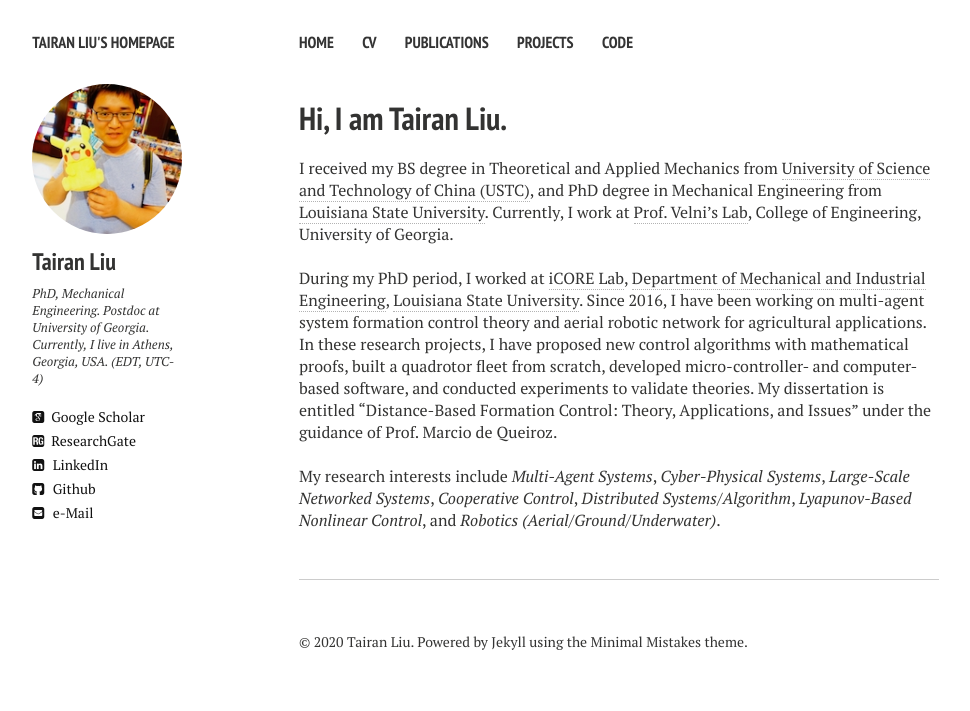
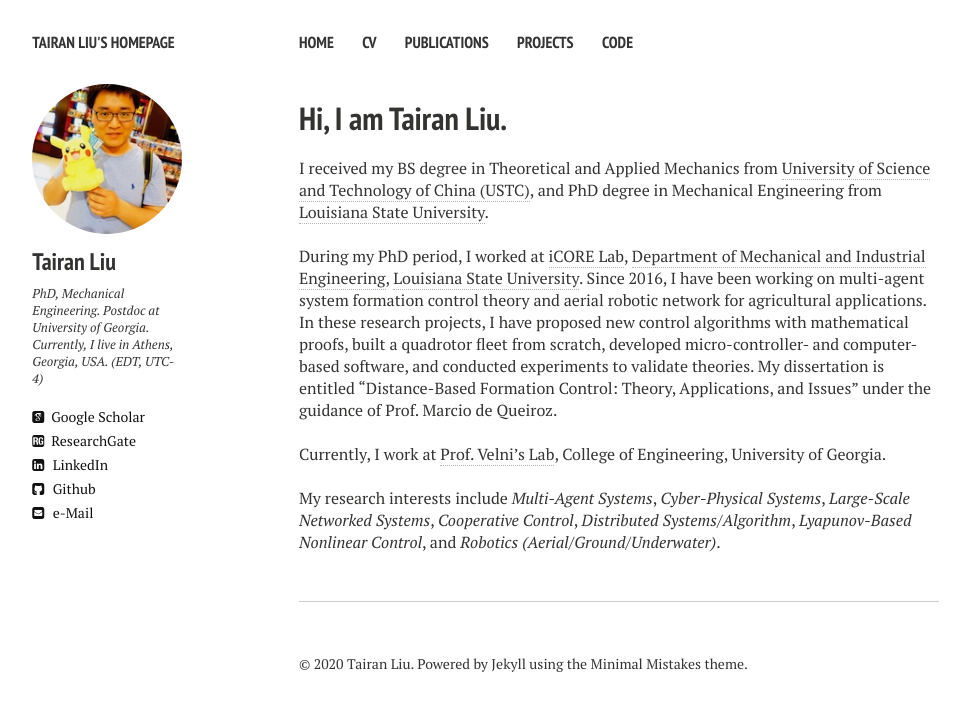
Before and after one commit to liutairan/liutairan.github.io, a Jekyll site: the page built from index.md, in a window 1280 px wide. Shown: the top 711 px of the page, without its empty margins (21-991 px from the left). Built offline with Jekyll 4.4.1, drawn with Linux system fonts in a browser that asks for light colours; nearby versions of some CDN libraries; comment, search, counter and statistics services are not loaded; some of the changed lines change nothing that is shown.

Commit message:
Update index.md

```diff
--- a/index.md
+++ b/index.md
@@ -7,7 +7,7 @@ tags: [Jekyll, theme, responsive, blog, template]
   feature: trees.jpg -->
 ---
 
-I received my BS degree in Theoretical and Applied Mechanics from <a href="http://en.ustc.edu.cn/" target="_blank">University of Science and Technology of China (USTC)</a>, and PhD degree in Mechanical Engineering from <a href="https://www.lsu.edu/" target="_blank">Louisiana State University</a>. Currently, I work at <a href="http://cscl.engr.uga.edu/" target="_blank">Prof. Velni's Lab</a>, College of Engineering, University of Georgia.
+I received my BS degree in Theoretical and Applied Mechanics from <a href="http://en.ustc.edu.cn/" target="_blank">University of Science and Technology of China (USTC)</a>, and PhD degree in Mechanical Engineering from <a href="https://www.lsu.edu/" target="_blank">Louisiana State University</a>.
 
 <!-- I work at <a href="https://icorelab.github.io" target="_blank">iCORE Lab</a>, which is a research group of the <a href="https://www.lsu.edu/eng/mie/" target="_blank">Department of Mechanical and Industrial Engineering</a>, <a href="https://www.lsu.edu/" target="_blank">Louisiana State University</a>. -->
 
@@ -15,6 +15,9 @@ I received my BS degree in Theoretical and Applied Mechanics from <a href="http:
 During my PhD period, I worked at <a href="https://icorelab.github.io" target="_blank">iCORE Lab</a>, <a href="https://www.lsu.edu/eng/mie/" target="_blank">Department of Mechanical and Industrial Engineering</a>, <a href="https://www.lsu.edu/" target="_blank">Louisiana State University</a>. Since 2016, I have been working on multi-agent system formation control theory and aerial robotic network for agricultural applications. In these research projects, I have proposed new control algorithms with mathematical proofs, built a quadrotor fleet from scratch, developed micro-controller- and computer-based software, and conducted experiments to validate theories. My dissertation is entitled “Distance-Based Formation Control: Theory, Applications, and Issues” under the guidance of Prof. Marcio de Queiroz.
 
 <br />
+Currently, I work at <a href="http://cscl.engr.uga.edu/" target="_blank">Prof. Velni's Lab</a>, College of Engineering, University of Georgia.
+
+<br />
 My research interests include <em>Multi-Agent Systems</em>, <em>Cyber-Physical Systems</em>, <em>Large-Scale Networked Systems</em>, <em>Cooperative Control</em>, <em>Distributed Systems/Algorithm</em>, <em>Lyapunov-Based Nonlinear Control</em>, and <em>Robotics (Aerial/Ground/Underwater)</em>.
 
 <br />
```
